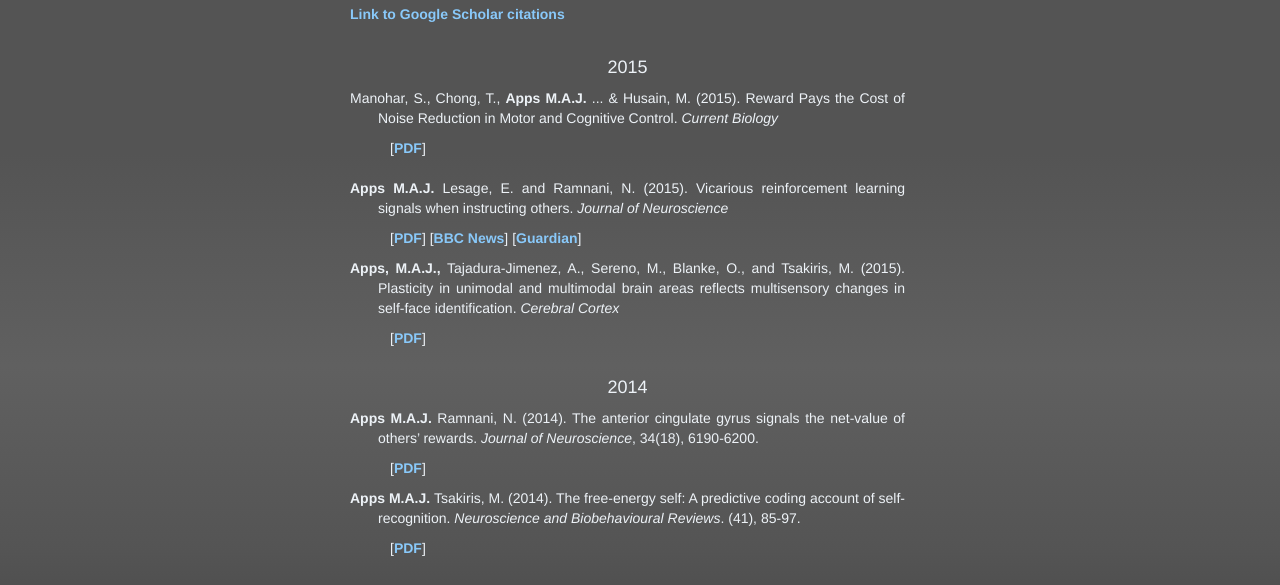
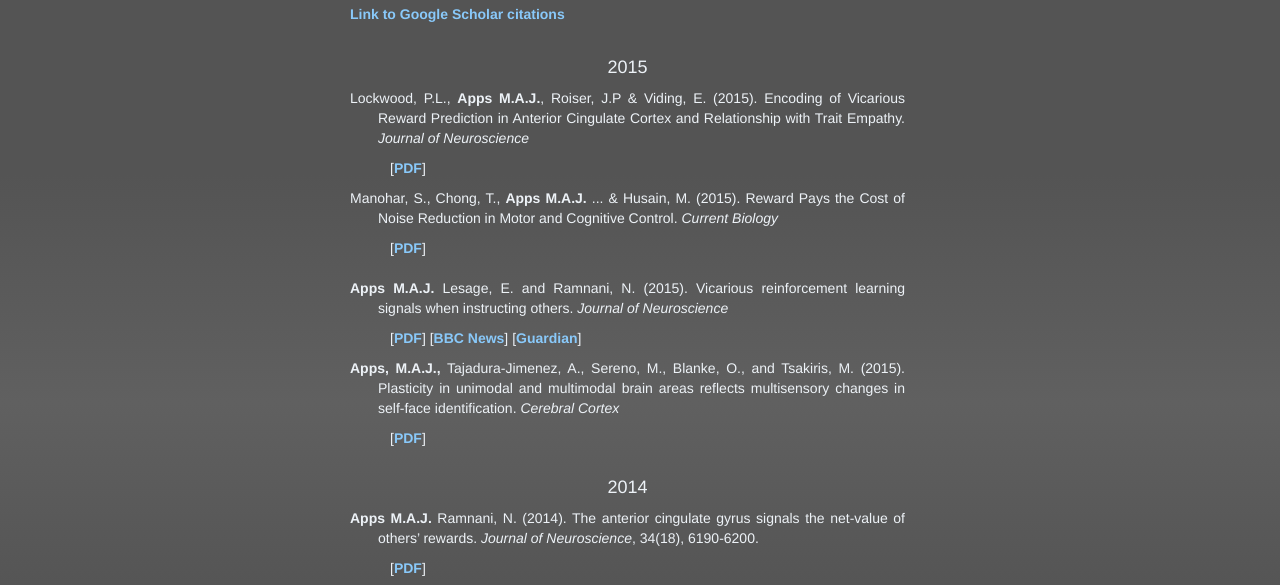
Before and after one commit to mattapps/matt_website, a plain HTML site: page Publications.html in a window 1280 px wide. Shown: the part 145-730 px from the top of the page. Drawn offline with Linux system fonts and the light colour scheme.

Commit message:
updatepubs

```diff
--- a/Publications.html
+++ b/Publications.html
@@ -25,7 +25,6 @@
 <div id='center'>
 
 
-
   <div id='hanging indent'>
 
 <div class="container">
@@ -42,7 +41,13 @@
           <div style="padding: 8px"></div>
 
           <h4 class="center-h2">2015</h4>
+          <p> Lockwood, P.L.,  <span class="key">Apps M.A.J.</span>, Roiser, J.P & Viding, E. (2015). Encoding of Vicarious Reward Prediction in Anterior Cingulate Cortex and Relationship with Trait Empathy. <span class="italic"> Journal of Neuroscience</span>
 
+          <div class="pub-links">
+            <ul>
+              <li>[<a href="https://www.dropbox.com/s/7zo9dpcjz4qtk8c/Lockwood_vicarious.pdf?dl=0" target="_BLANK">PDF</a>]</li>
+            </ul>
+          </div>
           <p> Manohar, S., Chong, T., <span class="key">Apps M.A.J.</span> ... & Husain, M. (2015). Reward Pays the Cost of Noise Reduction in Motor and Cognitive Control. <span class="italic"> Current Biology</span>
 
           <div class="pub-links">
```
Also changed, not shown: index.html (+1 -0 lines), 6 other files.
